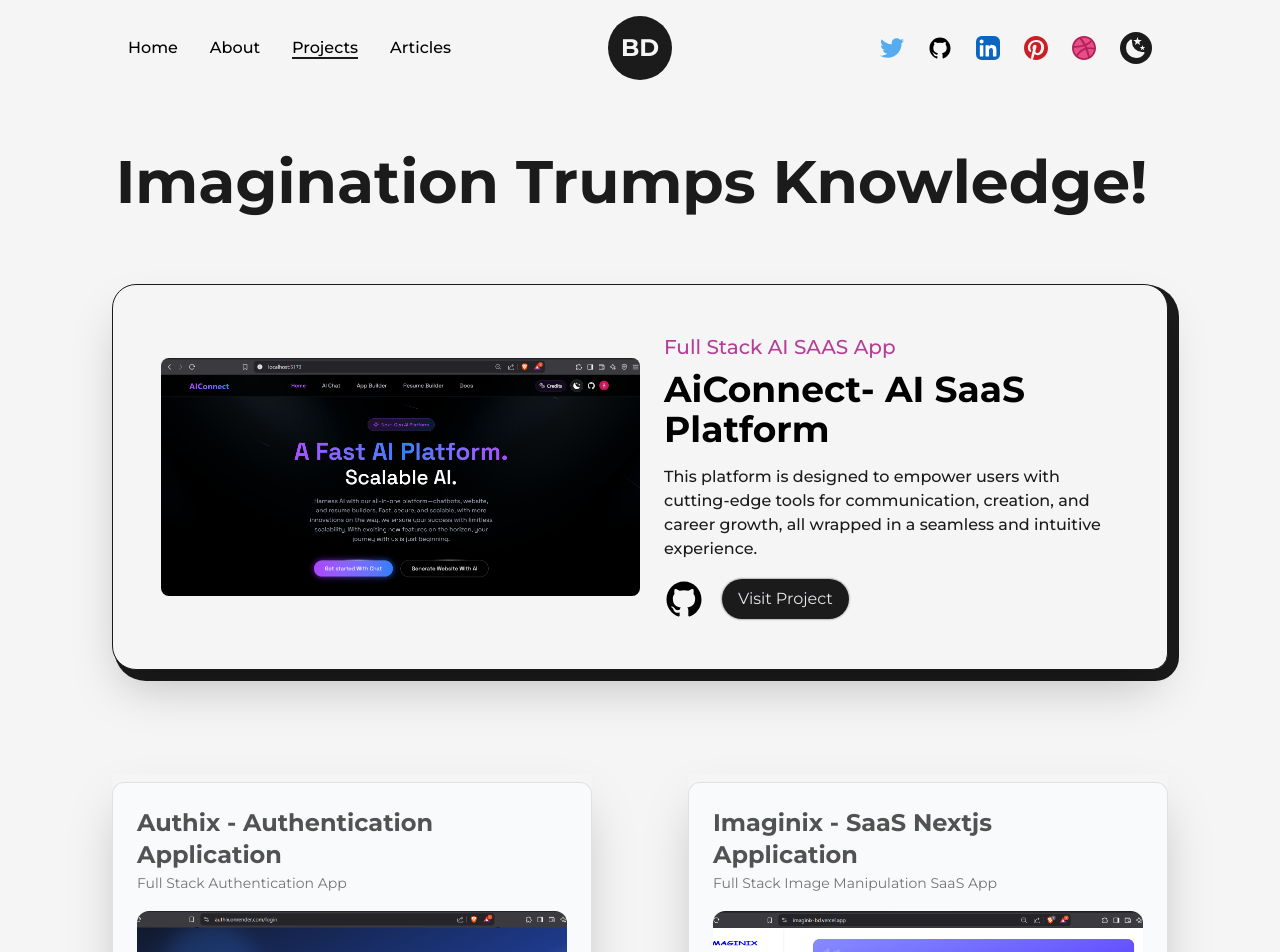
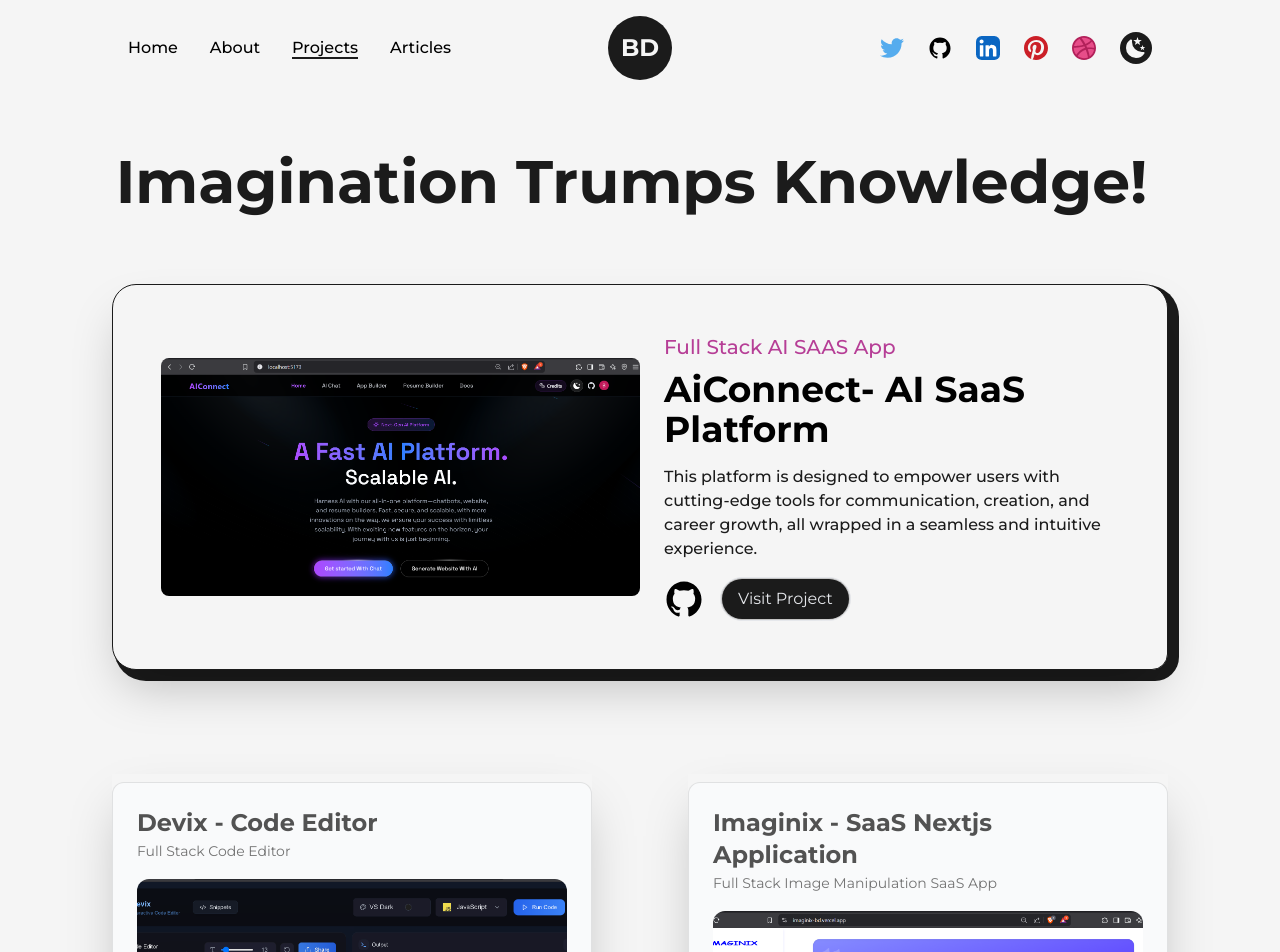
Before and after one commit to balram2002/Portfolio, a Next.js app: page /projects in a window 1280 px wide. Shown: the top 952 px of the page. Built offline with nearby package versions, Linux system fonts and the light colour scheme.

Commit message:
Project added devix

```diff
--- a/src/app/projects/page.tsx
+++ b/src/app/projects/page.tsx
@@ -11,6 +11,8 @@ import ProjectItem from './../../components/ProjectItem';
 import AiConnect from '../../../public/images/projects/aiconnect.png';
 import Authix from '../../../public/images/projects/authix.png';
 import Imaginix from '../../../public/images/projects/imaginix.png';
+import Devix from '../../../public/images/projects/devix.png';
+
 export const metadata = {
     title: "Portfolio | Projects Page",
     description: "Balram Dhakad Portfolio | Projects Page",
@@ -25,14 +27,15 @@ const ProjectsPage = () => {
 
                     <div className='grid grid-cols-12 gap-24 xl:gap-x-16 lg:gap-x-8 md:gap-y-24 sm:gap-x-0 sm:gap-y-18'>
                         <div className='col-span-12'><FeaturedProjectItem type={'Full Stack AI SAAS App'} title={'AiConnect- AI SaaS Platform'} summary={`This platform is designed to empower users with cutting-edge tools for communication, creation, and career growth, all wrapped in a seamless and intuitive experience.`} img={AiConnect} link={'https://aiconnect-bp.vercel.app/'} github={'https://github.com/balram2002/AiConnect'} /></div>
-                        <div className='col-span-6 sm:col-span-12'><ProjectItem type={'Full Stack Authentication App'} title={'Authix - Authentication Application'} img={Authix} link={'https://authix.onrender.com/'} github={'https://github.com/balram2002/Mern-auth'} /></div>
+                        <div className='col-span-6 sm:col-span-12'><ProjectItem type={'Full Stack Code Editor'} title={'Devix - Code Editor'} img={Devix} link={'https://devix-bd.vercel.app/'} github={'https://github.com/balram2002/Devix'} /></div>
                         <div className='col-span-6 sm:col-span-12'><ProjectItem type={'Full Stack Image Manipulation SaaS App'} title={'Imaginix - SaaS Nextjs Application'} img={Imaginix} link={'https://imaginix-bd.vercel.app/'} github={'https://github.com/balram2002/imaginix'} /></div>
                         <div className='col-span-12'><FeaturedProjectItem type={'Full Stack E-Commerce App'} title={'Shopix- E-Commerce'} summary={`MERN Full Stack E-Commerce Application with Payment Integration and Admin Dashboard. Technologies used are MERN Stack, Razorpay, Recoil, CSS & SCSS, Material UI etc.`} img={Shopix} link={'https://shopix-bd.vercel.app'} github={'https://github.com/balram2002/Shopix'} /></div>
                         <div className='col-span-6 sm:col-span-12'><ProjectItem type={'Full Stack Social Media App'} title={'Gossip - Social Media Application'} img={Gossip} link={'https://gossip-bd.onrender.com/'} github={'https://github.com/balram2002/Gossip'} /></div>
                         <div className='col-span-6 sm:col-span-12'><ProjectItem type={'Full Stack Realtime Chatting App'} title={'Chatix - Chat Application'} img={Chatix} link={'https://chatix-bd.onrender.com'} github={'https://github.com/balram2002/Chatix'} /></div>
                         <div className='col-span-12'><FeaturedProjectItem type={'MERN Streaming App'} title={'Movix - Streaming Platform Application'} summary={`It is a online movie, tv shows streaming platform where user can get personalized recommendations based on user likes and history, user can like, add to watchlist and filter the data and much more...`} img={Movix} link={'https://moviesverse.vercel.app/'} github={'https://github.com/balram2002/Movix'} /></div>
+                         <div className='col-span-6 sm:col-span-12'><ProjectItem type={'Full Stack Authentication App'} title={'Authix - Authentication Application'} img={Authix} link={'https://authix.onrender.com/'} github={'https://github.com/balram2002/Mern-auth'} /></div>
                         <div className='col-span-6 sm:col-span-12'><ProjectItem type={'Flask Movie Recommendation system'} title={'Suggesto - Movie Recommendation System'} img={Suggesto} link={'#'} github={'https://github.com/balram2002/Suggestto'} /></div>
-                        <div className='col-span-6 sm:col-span-12'><ProjectItem type={'Javascript Spotify clone'} title={'NotSpotify                                            '} img={NotSpotify} link={'#'} github={'https://github.com/balram2002/NotSpotify'} /></div>
+                        <div className='col-span-6 sm:col-span-12'><ProjectItem type={'Javascript Spotify clone'} title={'NotSpotify'} img={NotSpotify} link={'#'} github={'https://github.com/balram2002/NotSpotify'} /></div>
                     </div>
                 </div>
             </main>
--- a/src/components/ProjectItem.tsx
+++ b/src/components/ProjectItem.tsx
@@ -13,7 +13,7 @@ const ProjectItem = ({ type, title, img, link, github }: {
     return (
         <>
             <CardContainer className="inter-var shadow-2xl !py-2" containerClassName='!py-2'>
-                <CardBody className="bg-gray-50 relative group/card  dark:hover:shadow-2xl dark:hover:shadow-light/75 dark:bg-black/75 dark:border-white/55 border-black/[0.1] w-auto sm:w-auto h-auto rounded-xl p-6 border h-[477px]">
+                <CardBody className="bg-gray-50 relative group/card  dark:hover:shadow-2xl dark:hover:shadow-light/75 dark:bg-black/75 dark:border-white/55 border-black/[0.1] w-auto sm:w-auto h-auto rounded-xl p-6 border">
                     <CardItem
                         translateZ="50"
                         className="text-2xl font-bold text-neutral-600 dark:text-white lg:text-2xl"
```
Also changed, not shown: public/images/projects/devix.png (added).
